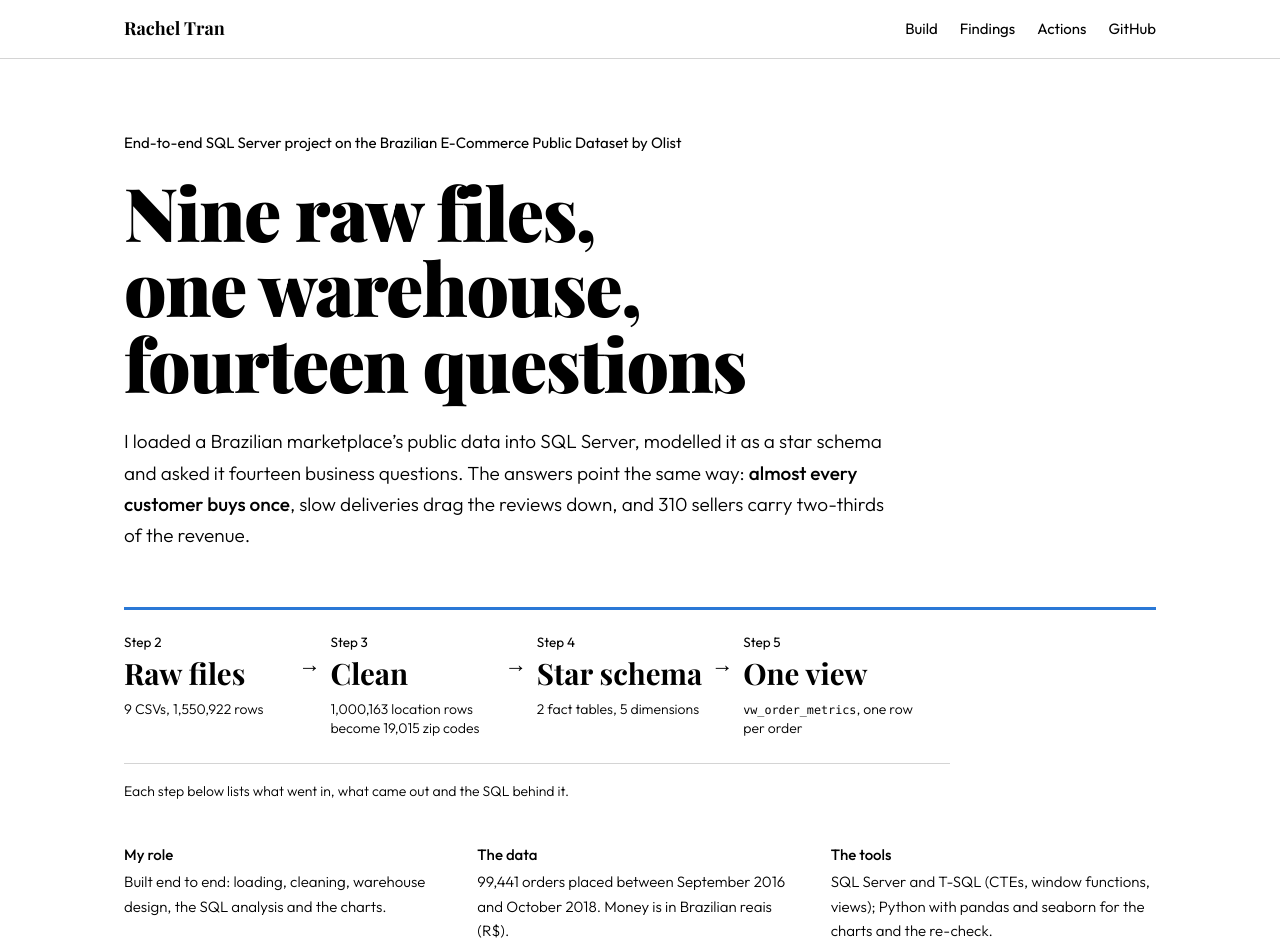
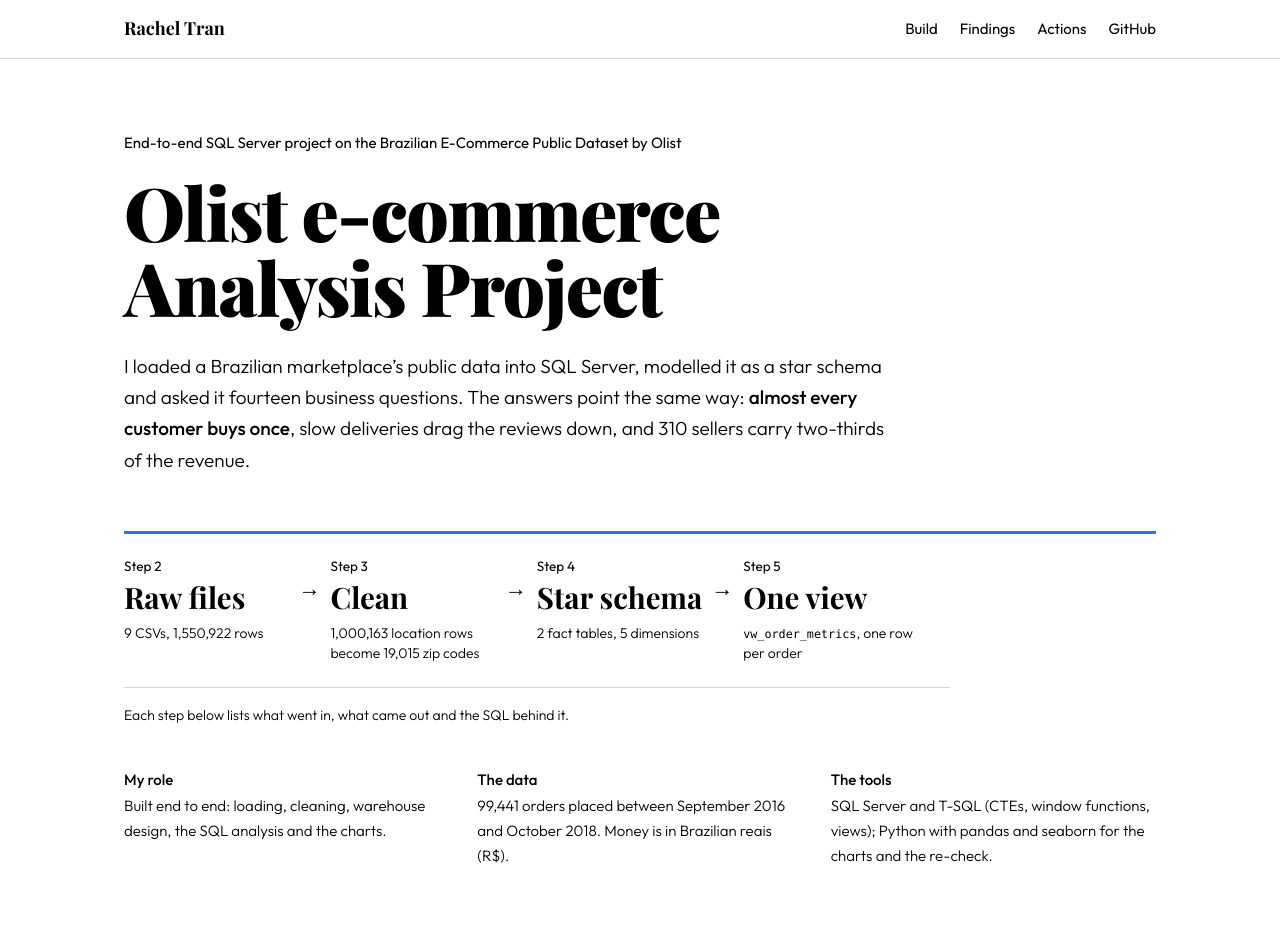
Before and after one commit to racheltran184/SQL-Project-2, a plain HTML site: page index.html in a window 1280 px wide. Shown: the top 947 px of the page. Drawn offline with nearby package versions, Linux system fonts and the light colour scheme; a web font is replaced by a local one.

Commit message:
Update index.html

```diff
--- a/index.html
+++ b/index.html
@@ -257,7 +257,7 @@
 <section class="hero">
   <div class="wrap">
     <p class="kicker">End-to-end SQL Server project on the Brazilian E-Commerce Public Dataset by Olist</p>
-    <h1>Nine raw files, one warehouse, fourteen questions</h1>
+    <h1>Olist e-commerce Analysis Project</h1>
     <p class="lede">I loaded a Brazilian marketplace’s public data into SQL Server, modelled it as a star schema and asked it fourteen business questions. The answers point the same way: <strong>almost every customer buys once</strong>, slow deliveries drag the reviews down, and 310 sellers carry two-thirds of the revenue.</p>
 
     <ol class="pipe" aria-label="How the data moves through the project">
```
